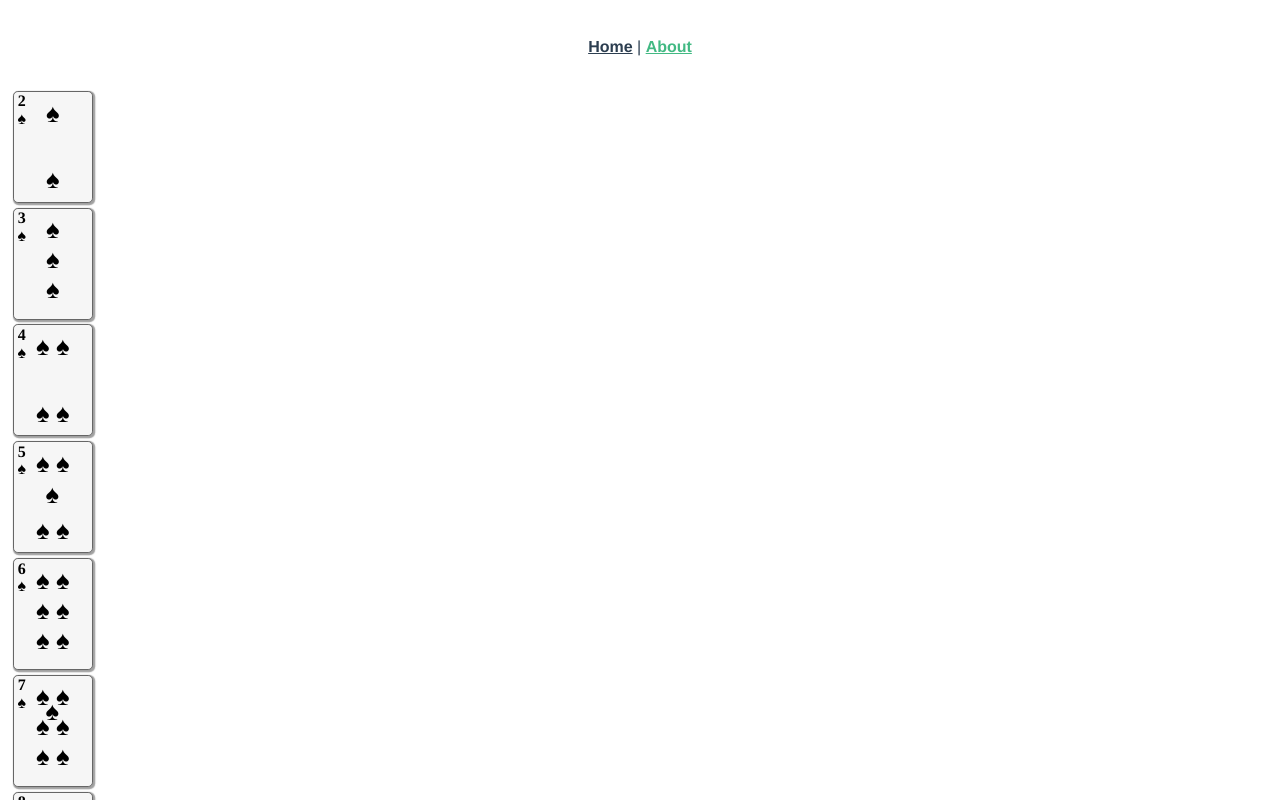
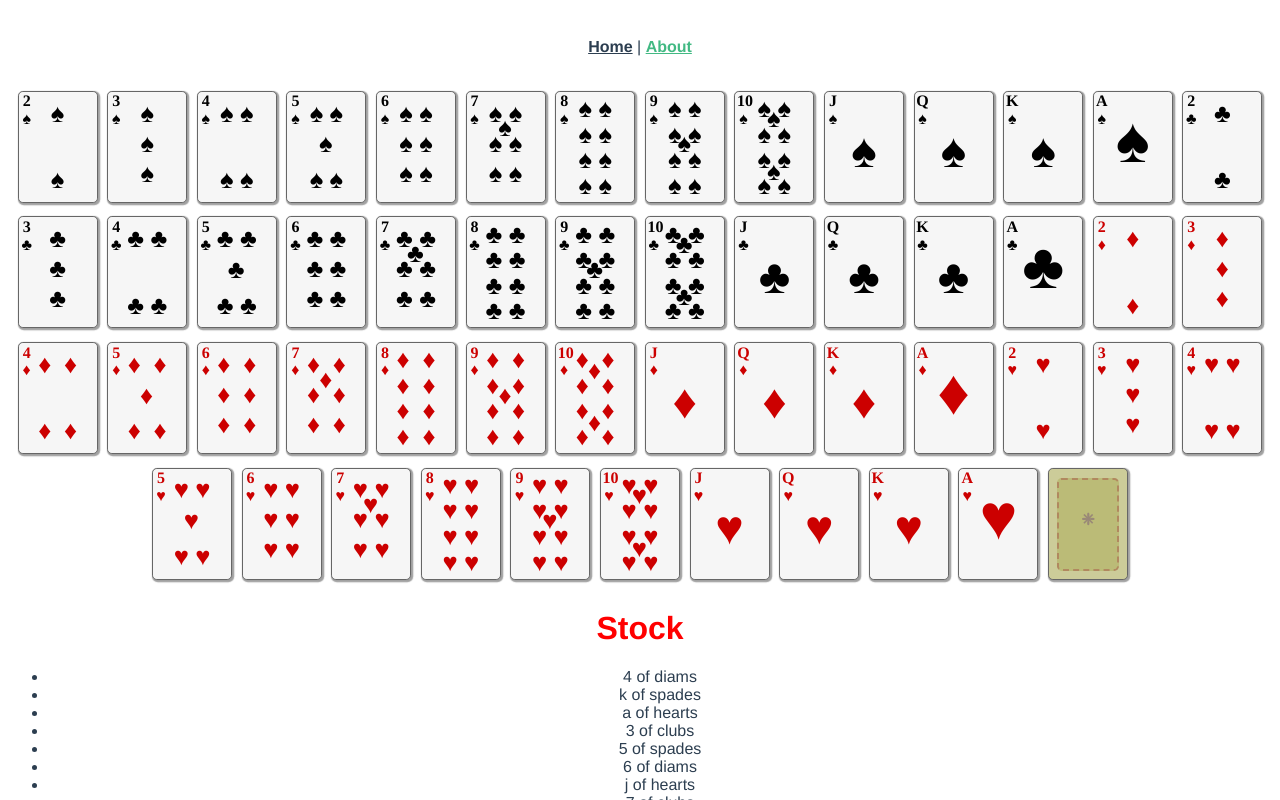
Before and after one commit to eugene-khorev/klondike-vue, a Vue app: page /about in a window 1280 px wide. Shown: the top 800 px of the page. Built offline with nearby package versions, Linux system fonts and the light colour scheme.

Commit message:
Complete SCSS version

```diff
--- a/src/components/Temp.vue
+++ b/src/components/Temp.vue
@@ -54,7 +54,6 @@
       <div class="card card-hearts card-k"><span></span></div>
       <div class="card card-hearts card-a"><span></span></div>
       <div class="card card-hearts card-a card-downturned"><span></span></div>
-      <div class="clear"></div>
     </div>
 
     <h1>Stock</h1>
--- a/src/styles/Cards.scss
+++ b/src/styles/Cards.scss
@@ -4,12 +4,12 @@ $color-downturned-background: #cc9;
 $color-downturned-icon: #987;
 
 $color-hearts: #c00;
-$color-diamonds: $color-hearts; // for accessibility, some French-style decks use blue diamonds
+$color-diamonds: $color-hearts;
 $color-spades: #000;
-$color-clubs: $color-spades; // for accessibility, some French-style decks use green clubs
+$color-clubs: $color-spades;
 
 // how much the corners of the cards are rounded
-$card-corner-round-radius: .3em;
+$card-corner-round-radius: 0.3em;
 
 // characters used for the icons
 // two spaces are necessary after a Unicode character, since these will be concatenated
@@ -23,7 +23,7 @@ $icon-j: "\2658  "; // yeah, the jack looks a little, um, horse-faced
 $icon-joker: "\263A  ";
 $icon-downturned: "\2748  "; // the icon on the back of the card
 
-// Colors and icons
+// colors and icons
 $suits: (
   "spades": ("color": $color-spades, "icon": $icon-spades),
   "clubs": ("color": $color-clubs, "icon": $icon-clubs),
@@ -31,135 +31,47 @@ $suits: (
   "hearts": ("color": $color-hearts, "icon": $icon-hearts),
 );
 
-@each $suit, $params in $suits {
-  .card-#{$suit} {
-    color: map-get($params, "color");
-
-    &:after {
-      content: map-get($params, "icon");
-    }
-  }
-}
-
-// Content
+// face parameters
 $ranks: (
-  "2": (
-    "before": 2,
-    "after": 0,
-  ),
-  "3": (
-    "before": 3,
-    "after": 0,
-  ),
-  "4": (
-    "before": 4,
-    "after": 0,
-  ),
-  "5": (
-    "before": 4,
-    "after": 1,
-  ),
-  "6":(
-    "before":  6,
-    "after": 0,
-  ),
-  "7": (
-    "before": 6,
-    "after": 1,
-  ),
-  "8": (
-    "before": 8,
-    "after": 0,
-  ),
-  "9": (
-    "before": 8,
-    "after": 1,
-  ),
-  "10": (
-    "before": 8,
-    "after": 2,
-  ),
-  "j": (
-    "before": 1,
-    "after": 0,
-  ),
-  "q": (
-    "before": 1,
-    "after": 0,
-  ),
-  "k": (
-    "before": 1,
-    "after": 0,
-  ),
-  "a": (
-    "before": 1,
-    "after": 0,
-  ),
+  "2": ("before": ("icons": 2, "width": 60%, "margin-top": -0.5em, "line-height": 2.6em), "after": ("icons": 0) ),
+  "3": ("before": ("icons": 3, "width": 60%), "after": ("icons": 0)),
+  "4": ("before": ("icons": 4, "margin-top": -.5em, "line-height": 2.6em), "after": ("icons": 0)),
+  "5": ("before": ("icons": 4, "margin-top": -.5em, "line-height": 2.6em), "after": ("icons": 1, "line-height": 4em)),
+  "6":("before": ("icons": 6), "after": ("icons": 0)),
+  "7": ("before": ("icons": 6), "after": ("icons": 1, "line-height": 2.7em)),
+  "8": ("before": ("icons": 8, "margin-top": 0.1em, "line-height": 1em), "after": ("icons": 0)),
+  "9": ("before": ("icons": 8, "margin-top": 0.1em, "line-height": 1em), "after": ("icons": 1, "line-height": 4em)),
+  "10": ("before": ("icons": 8, "margin-top": 0.1em, "line-height": 1em), "after": ("icons": 2, "line-height": 2.05em)),
+  "j": ("before": ("icons": 1, "font-size": 3em, "line-height": 2em), "after": ("icons": 0)),
+  "q": ("before": ("icons": 1, "font-size": 3em, "line-height": 2em), "after": ("icons": 0)),
+  "k": ("before": ("icons": 1, "font-size": 3em, "line-height": 2em), "after": ("icons": 0)),
+  "a": ("before": ("icons": 1, "margin-top": 0, "font-size": 4em, "line-height": 1.5em), "after": ("icons": 0)),
 );
-@each $rank, $pattern in $ranks {
-  .card-#{$rank} {
-    &:before {
-      content: $rank;
-    }
-
-    @each $suit, $params in $suits {
-      &.card-#{$suit} {
-        $before-icon-count: map-get($pattern, "before");
-        @if $before-icon-count > 0 {
-          $before-icons: "";
-          @while $before-icon-count > 0 {
-            $before-icons: $before-icons + map-get($params, "icon");
-            $before-icon-count: $before-icon-count - 1;
-          }
-
-          span:before {
-            content: $before-icons;
-          }
-        }
-
-        $after-icon-count: map-get($pattern, "after");
-        @if $after-icon-count > 0 {
-          $after-icons: "";
-          @while $after-icon-count > 0 {
-            $after-icons: $after-icons + map-get($params, "icon");
-            $after-icon-count: $after-icon-count - 1;
-          }
-
-          span:after {
-            content: $after-icons;
-          }
-        }
-      }
-    }
-  }
-}
 
 .card {
-    -moz-box-sizing: border-box;
-    -webkit-box-sizing: border-box;
   box-sizing: border-box;
-    display: block;
+  display: inline-block;
   position: relative;
   overflow: hidden;
   width: 5em;
   height: 7em;
-    margin: .3em;
+  margin: 0.3em;
   background-color: $color-background;
   font-family: Times, serif;
   font-weight: bold;
-    border-width: .07em; // if you need to support IE<=8, lose the .box-shadow below, and double the thickness of the right and bottom borders to create a fake shadow
+  border-width: 0.07em;
   border-style: solid;
   border-color: #666;
   border-radius: $card-corner-round-radius;
-    box-shadow: .07em .07em .07em .07em rgba(20, 20, 20, .4);
+  box-shadow: 0.07em 0.07em 0.07em 0.07em rgba(20, 20, 20, 0.4);
 
   // upper left of card
   &:before,
   &:after {
     display: block;
     text-align: center;
-        width: .8em;
-        padding: .1em .2em 0 .1em;
+    width: 0.8em;
+    padding: 0.1em 0.2em 0 0.1em;
     line-height: 1em;
   }
 
@@ -177,14 +89,14 @@ $ranks: (
     &:before {
       display: block;
       font-size: 1.6em;
-            margin: .2em auto;
+      margin: 0.2em auto;
     }
 
     // icons in the center column
     &:after {
       position: absolute;
       top: 0;
-            left: .5em;
+      left: 0.5em;
       display: block;
       width: 1em;
       font-size: 1.6em;
@@ -195,6 +107,11 @@ $ranks: (
   &.card-downturned {
     background-color: $color-downturned-background;
 
+    span {
+      left: 0;
+      right: 0;
+    }
+
     &:before,
     &:after,
     >span:before {
@@ -203,10 +120,10 @@ $ranks: (
 
     span:after {
       display: block;
-            top: .5em;
-            bottom: .5em;
-            left: .5em;
-            right: .5em;
+      top: 0.5em;
+      bottom: 0.5em;
+      left: 0.5em;
+      right: 0.5em;
       width: auto;
       background-color: darken($color-downturned-background, 10%);
       border-radius: $card-corner-round-radius;
@@ -215,7 +132,7 @@ $ranks: (
       text-align: center; // fix for older IE
       color: $color-downturned-icon;
       content: $icon-downturned;
-            border: .15em dashed saturate($color-downturned-icon, 20%);
+      border: 0.15em dashed saturate($color-downturned-icon, 20%);
     }
 
     p {
@@ -236,82 +153,90 @@ $ranks: (
   }
 }
 
-.card-downturned {
-  span {
-      left: 0;
-      right: 0;
+// diamond icons are narrower than the other suits' icons, making the icon columns too close together without this
+.card-diamonds {
+  word-spacing: 0.4em
+}
+
+@each $suit, $params in $suits {
+  .card-#{$suit} {
+    color: map-get($params, "color");
+
+    &:after {
+      content: map-get($params, "icon");
+    }
   }
 }
 
-/* center - font sizes and layout */
-.card-k,
-.card-q,
-.card-j {
-    span:before {
-        font-size: 3em;
-        line-height: 2em;
+@each $rank, $props in $ranks {
+  $props-before: map-get($props, "before");
+  $props-after: map-get($props, "after");
+
+  $margin-top-before: map-get($props-before, "margin-top");
+  $margin-top-after: map-get($props-after, "margin-top");
+
+  $font-size-before: map-get($props-before, "font-size");
+  $font-size-after: map-get($props-after, "font-size");
+
+  $line-height-before: map-get($props-before, "line-height");
+  $line-height-after: map-get($props-after, "line-height");
+
+  $width-before: map-get($props-before, "width");
+  $width-after: map-get($props-after, "width");
+
+  .card-#{$rank} {
+    text-transform: capitalize;
+
+    &:before {
+      content: $rank;
+    }
+
+    span {
+      &:before {
+        @if $margin-top-before { margin-top: $margin-top-before; }
+        @if $line-height-before { line-height: $line-height-before; }
+        @if $font-size-before { font-size: $font-size-before; }
+        @if $width-before { width: $width-before; }
+      }
+
+      &:after {
+        @if $margin-top-after { margin-top: $margin-top-after; }
+        @if $font-size-after { font-size: $font-size-after; }
+        @if $line-height-after { line-height: $line-height-after; }
+        @if $width-after { width: $width-after; }
       }
     }
 
-.card-a {
+    @each $suit, $params in $suits {
+      &.card-#{$suit} {
+        $before-icon-count: map-get($props-before, "icons");
+
+        @if $before-icon-count>0 {
+          $before-icons: "";
+          @while $before-icon-count>0 {
+            $before-icons: $before-icons + map-get($params, "icon");
+            $before-icon-count: $before-icon-count - 1;
+          }
+
           span:before {
-        font-size: 4em;
-        line-height: 1.5em;
+            content: $before-icons;
           }
         }
 
-.card-10,
-.card-9,
-.card-8 {
-    span:before {
-        margin-top: .1em;
-        line-height: 1em;
+        $after-icon-count: map-get($props-after, "icons");
+
+        @if $after-icon-count>0 {
+          $after-icons: "";
+          @while $after-icon-count>0 {
+            $after-icons: $after-icons + map-get($params, "icon");
+            $after-icon-count: $after-icon-count - 1;
+          }
+
+          span:after {
+            content: $after-icons;
           }
         }
-
-.card-5,
-.card-4,
-.card-2 {
-    span:before {
-        margin-top: -.5em;
-        line-height: 2.6em;
       }
     }
-
-.card-3,
-.card-2 {
-    span:before {
-        width: 60%;
   }
 }
-
-.card-a {
-    span:before {
-        margin-top: 0;
-    }
-}
-
-// center columns of icons
-.card-10 {
-    span:after {
-        line-height: 2.05em;
-    }
-}
-
-.card-9,
-.card-5 {
-    span:after {
-        line-height: 4em;
-    }
-}
-
-.card-7 {
-    span:after {
-        line-height: 2.7em;
-    }
-}
-
-// diamond icons are narrower than the other suits' icons, making the icon columns too close together without this
-.card-diamonds {
-    word-spacing: .4em
-}
```
Lines whose indentation alone changed are shown as unchanged.
